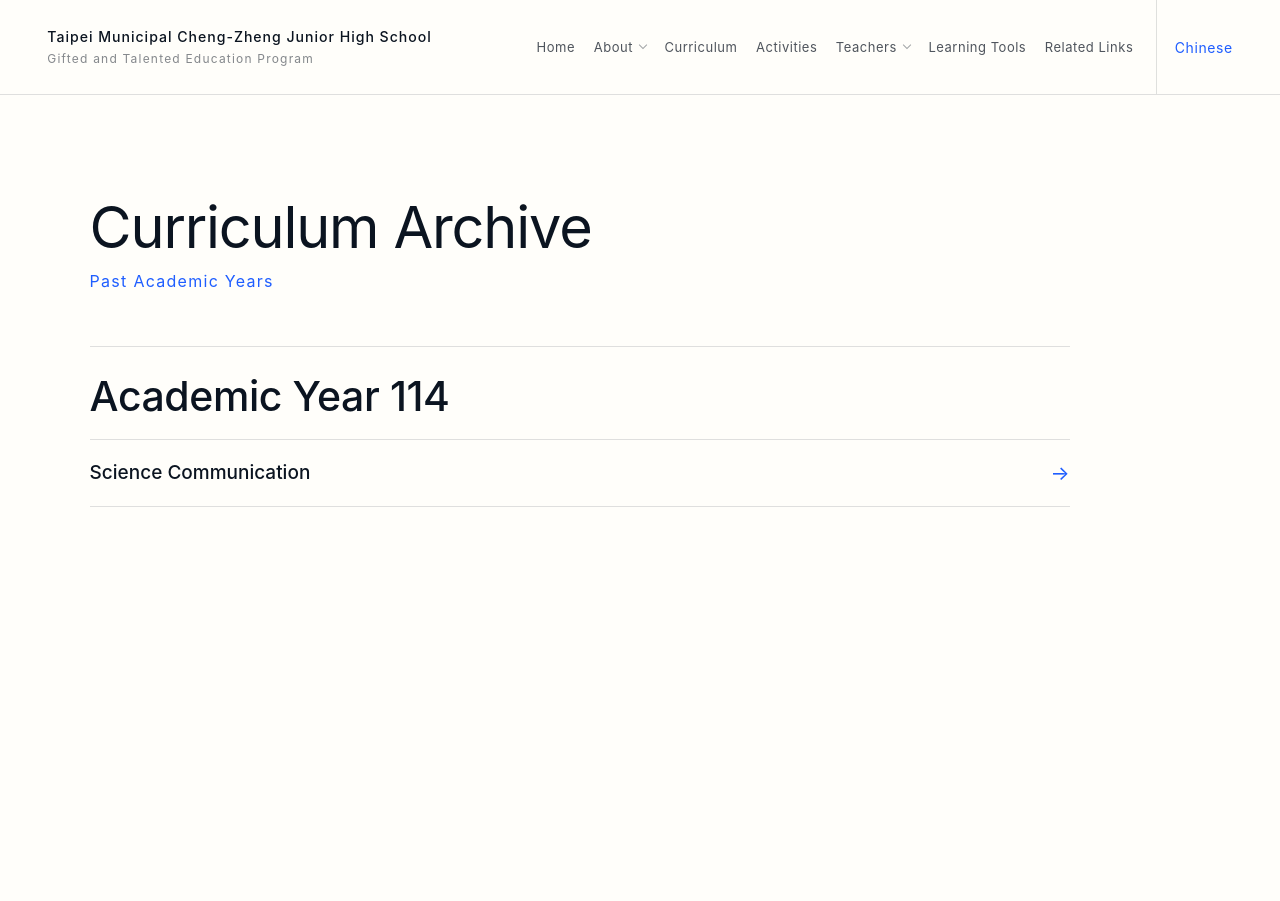
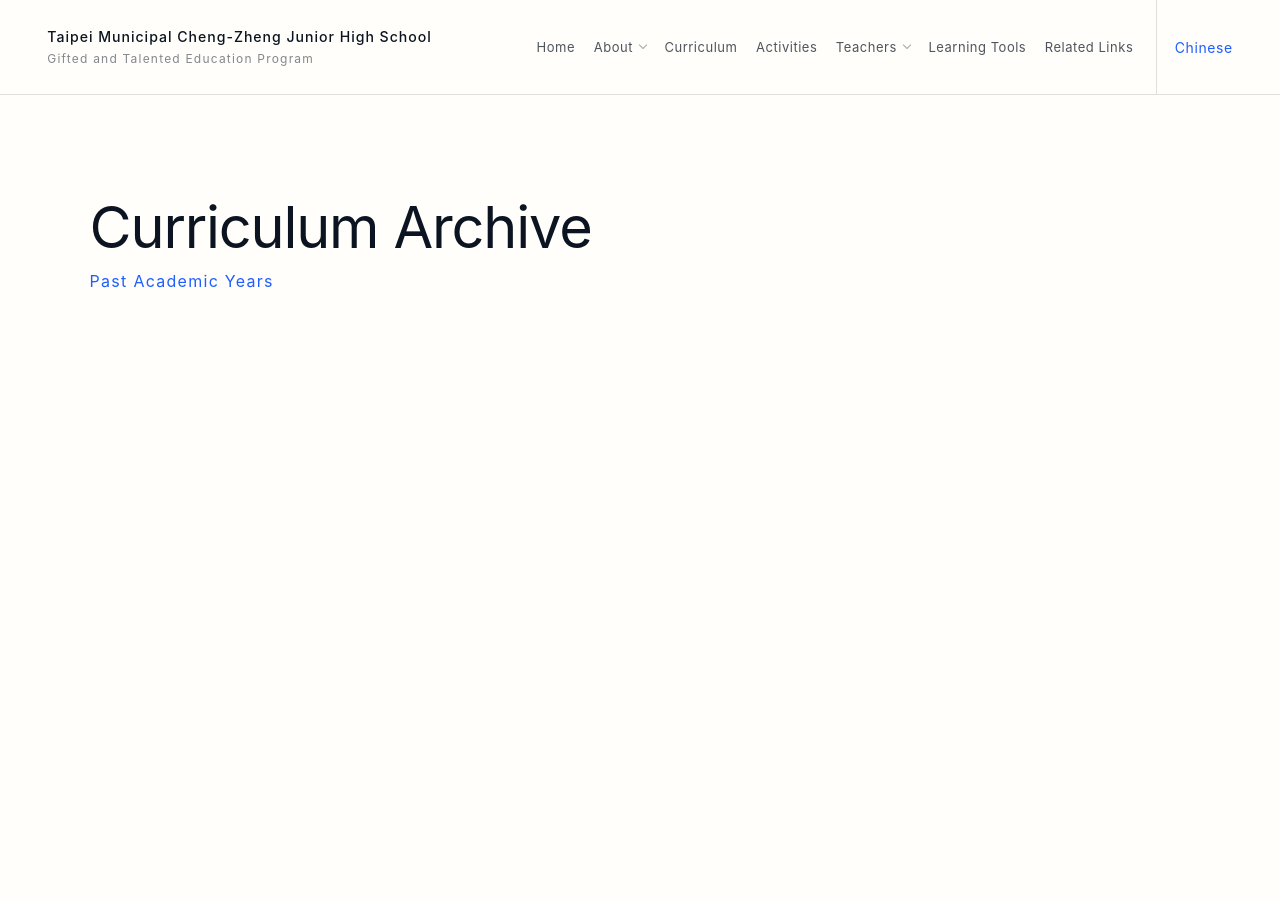
Before and after one commit to gateczjh/gateczjh.github.io, a Jekyll site: the page built from en/past-curriculum.html, in a window 1280 px wide. Built offline with Jekyll 4.4.1, drawn with Linux system fonts in a browser that asks for light colours.

Commit message:
Update past-curriculum.html

```diff
--- a/en/past-curriculum.html
+++ b/en/past-curriculum.html
@@ -11,28 +11,6 @@ title: Archive
   </div>
 
 
-  <div class="curriculum-year-list">
-
-    <section class="curriculum-year">
-
-      <div class="curriculum-year-title">
-        Academic Year 114
-      </div>
-
-
-      <div class="curriculum-list">
-
-        <a href="{{ '/en/courses/114/science-communication.html' | relative_url }}">
-          <div>
-            <div class="curriculum-list-main">Science Communication</div>
-          </div>
-          <span class="curriculum-list-arrow">→</span>
-        </a>
-
-      </div>
-
-    </section>
-
   </div>
 
 </main>
```
